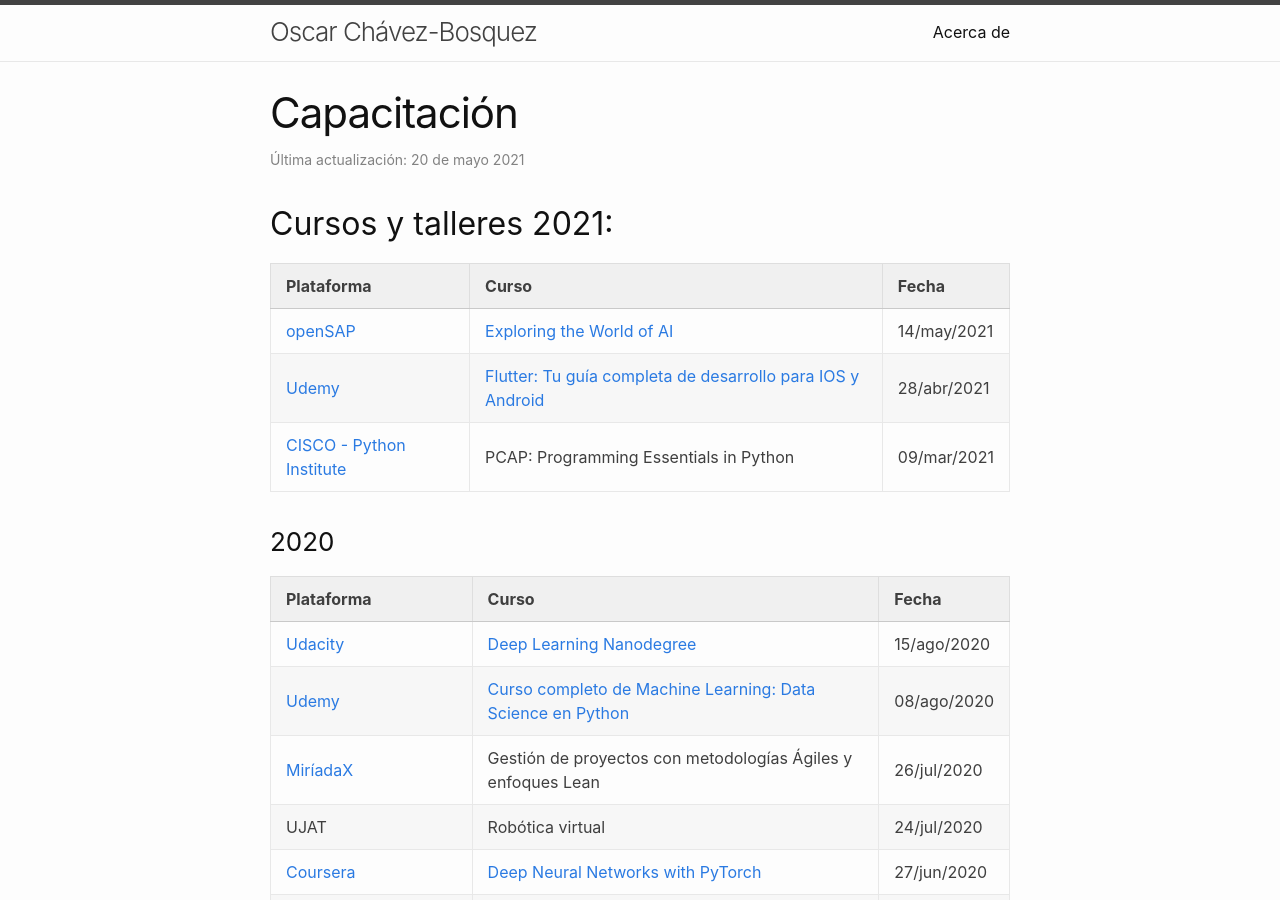
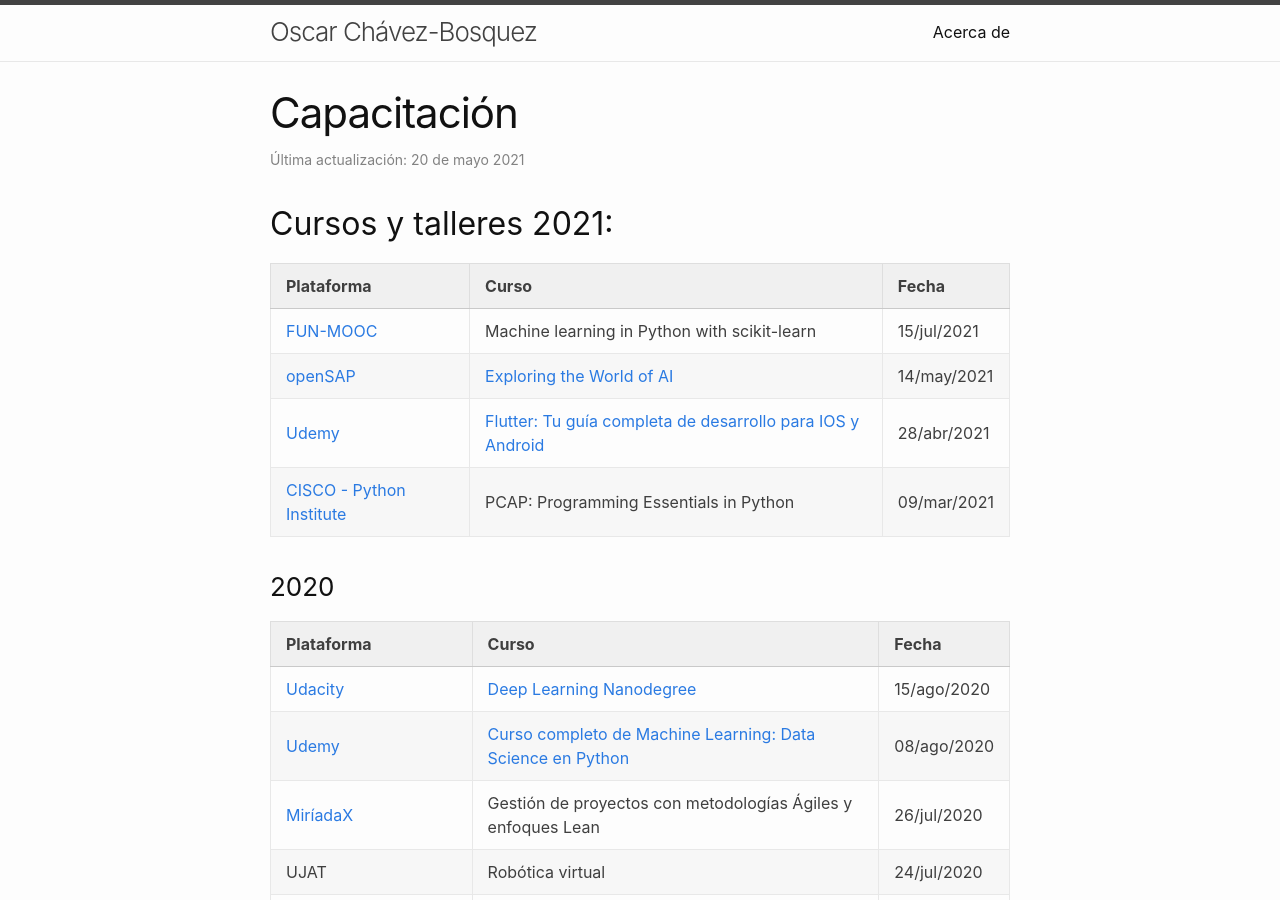
Before and after one commit to chavezbosquez/chavezbosquez.github.io, a Jekyll site: the page built from personal/cursos.markdown, in a window 1280 px wide and 900 px high. Built offline with Jekyll 4.4.1, drawn with Linux system fonts in a browser that asks for light colours.

Commit message:
Capacitación recibida

```diff
--- a/personal/cursos.markdown
+++ b/personal/cursos.markdown
@@ -12,6 +12,7 @@ date     : 2021-05-20 14:43:00 -0600
 
 | Plataforma | Curso | Fecha |
 | --- | --- | ---|
+| [FUN-MOOC](https://www.fun-mooc.fr/en/courses/machine-learning-python-scikit-learn/){:target="_blank"} |  Machine learning in Python with scikit-learn | 15/jul/2021 <!-- 35 h --> |
 | [openSAP](https://open.sap.com){:target="_blank"} | [Exploring the World of AI](https://open.sap.com/verify/ximaf-bybac-samoh-vecyt-bemor){:target="_blank"} | 14/may/2021 <!-- 9 h --> |
 | [Udemy](https://www.udemy.com/course/flutter-ios-android-fernando-herrera/){:target="_blank"} | [Flutter: Tu guía completa de desarrollo para IOS y Android](https://www.udemy.com/certificate/UC-66829eb6-326c-441d-a5ea-2b76cf2596d2/){:target="_blank"} | 28/abr/2021 <!-- 34 h --> |
 | [CISCO - Python Institute](http://csrinfo.cisconetspace.com/LA_LP_FY20YoMeQuedoenCasaAprendiendo.html) | PCAP: Programming Essentials in Python | 09/mar/2021 <!-- 60 h --> |
```
